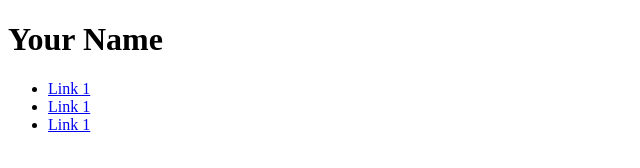
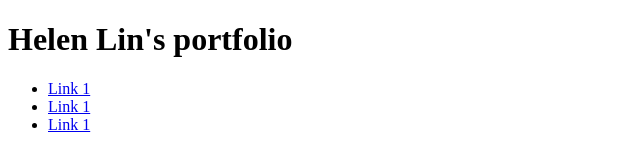
Before and after one commit to htslin103/link-tree-example, a plain HTML site: page index.html in a window 1280 px wide. Shown: the whole page, without its empty margins (0-640 px from the left). Drawn offline with Linux system fonts and the light colour scheme.

Commit message:
made page even better!

```diff
--- a/index.html
+++ b/index.html
@@ -7,7 +7,7 @@
 </head>
 <body>
     <header>
-        <h1>Your Name</h1>
+        <h1>Helen Lin's portfolio</h1>
         <nav>
             <ul>
                 <li><a href="https://example.com">Link 1</a></li>
```
